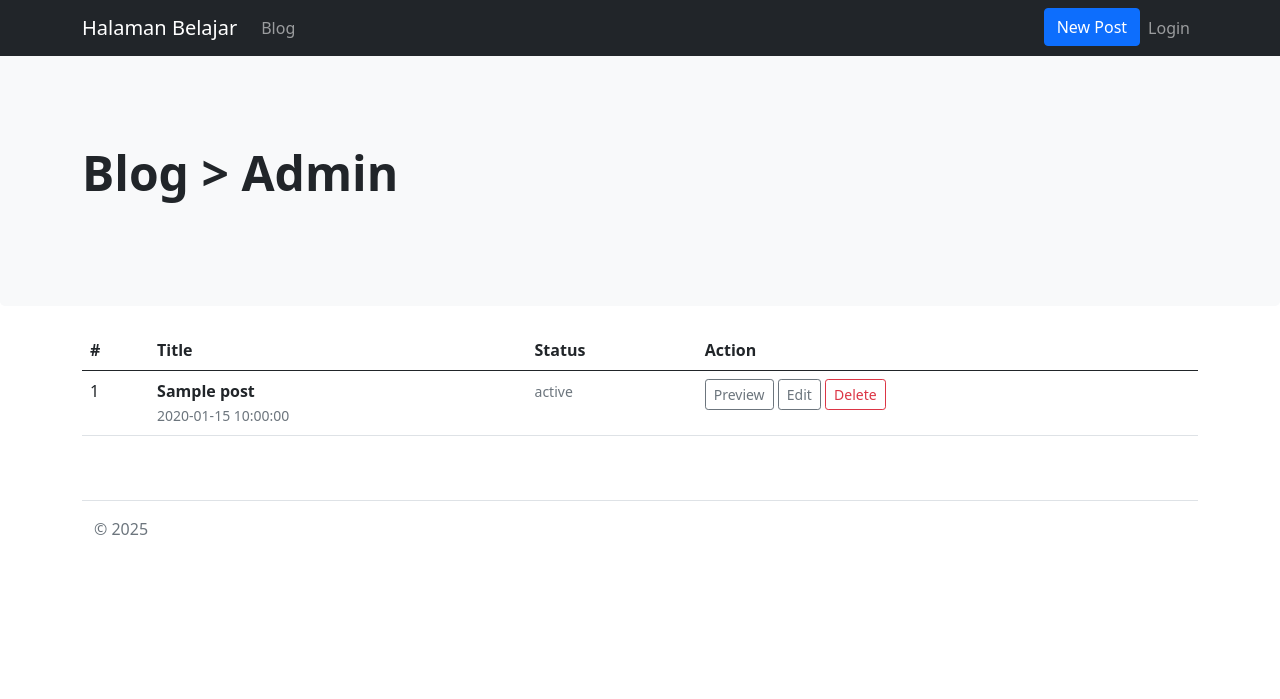
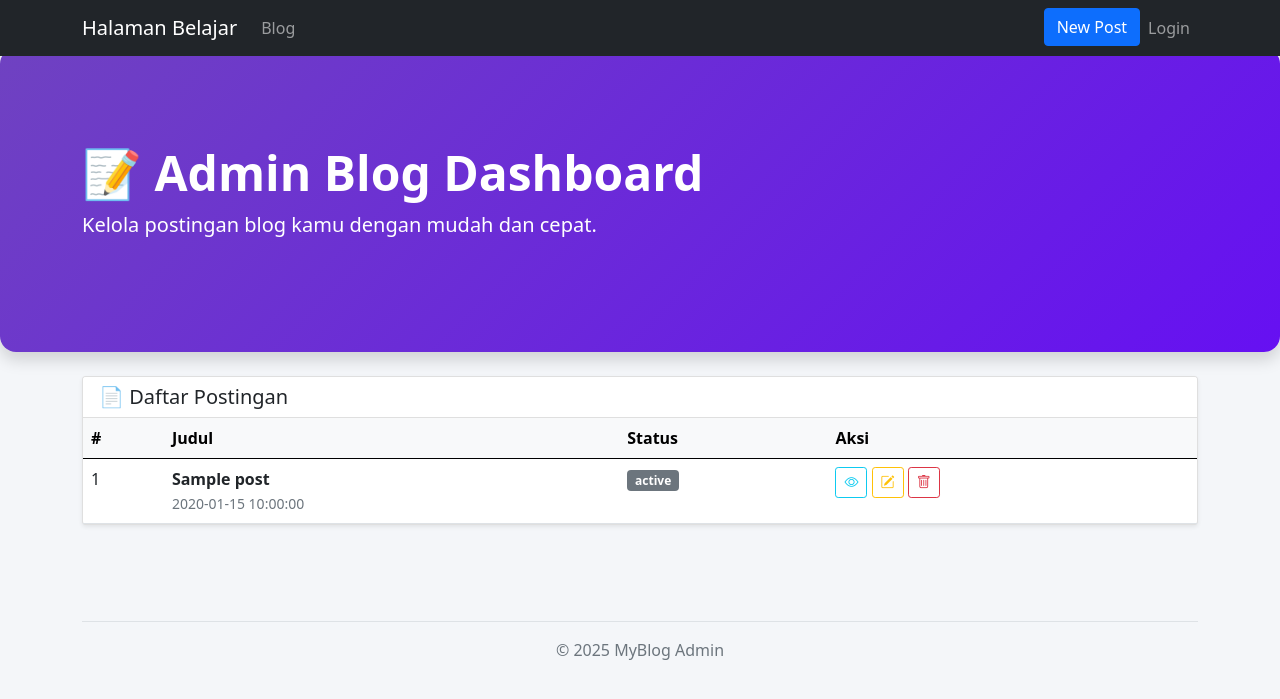
Before and after one commit to amanbd04/project3, a CodeIgniter 4 app: the page made by app/Views/admin/admin_post_list.php in a window 1280 px wide. Shown: the top 699 px of the page. Run offline with PHP 8.4 and a stand-in for CodeIgniter, Linux system fonts and the light colour scheme; the template is opened without the code that fills it: most values are stand-ins (such as "Sample title", 1, 10 or a date in 2020); some libraries are stand-ins or nearby versions.

Commit message:
penambahan "layout"

```diff
--- a/app/Config/Routes.php
+++ b/app/Config/Routes.php
@@ -7,13 +7,13 @@ use CodeIgniter\Router\RouteCollection;
  */
 $routes->get('/', 'Home::index');
 $routes->get('/about', 'Page::about');
-$routes->get('/contact', 'Page::contact');
+$routes->get('/contact', 'Kontak::index'); // Ganti ke controller 'Kontak'
 $routes->get('/faqs', 'Page::faqs');
 $routes->get('/post', 'Post::index');
 $routes->get('/post/(:any)', 'Post::viewPost/$1');
 
-// 🟢 Tambahkan ini untuk menangani POST dari form kontak
-$routes->post('/kirim', 'Page::kirim'); // GANTI jika controller bukan Contact
+// ✅ Rute POST untuk form kontak
+$routes->post('/contact/kirim', 'Kontak::kirim'); // Sesuai action form
 
 // Admin post
 $routes->group('admin', function($routes){
--- a/app/Views/admin/admin_post_list.php
+++ b/app/Views/admin/admin_post_list.php
@@ -3,30 +3,56 @@
 <head>
 	<meta charset="UTF-8">
 	<meta name="viewport" content="width=device-width, initial-scale=1.0">
-<title>MyBlog</title>
+	<title>Admin Panel - MyBlog</title>
+
 	<!-- Bootstrap CSS -->
 	<link rel="stylesheet" href="<?= base_url('css/bootstrap.min.css') ?>" />
+	<!-- Bootstrap Icons -->
+	<link rel="stylesheet" href="https://cdn.jsdelivr.net/npm/bootstrap-icons@1.10.5/font/bootstrap-icons.css">
+	<style>
+		body {
+			background-color: #f4f6f9;
+		}
+		.header-box {
+			background: linear-gradient(135deg, #6f42c1, #6610f2);
+			color: white;
+			border-radius: 1rem;
+		}
+		.table thead {
+			background-color: #e9ecef;
+		}
+		.modal-body h2 {
+			color: #dc3545;
+		}
+	</style>
 </head>
 <body>
-
 
 <!-- Navbar -->
 <?= $this->include('admin/navbar'); ?>
 
-<div class="p-5 mb-4 bg-light rounded-3 mt-5">
+<!-- Header -->
+<div class="p-5 mb-4 header-box mt-5 shadow">
 	<div class="container py-5">
-    <h1 class="display-5 fw-bold">Blog > Admin</h1>
+		<h1 class="display-5 fw-bold">📝 Admin Blog Dashboard</h1>
+		<p class="lead">Kelola postingan blog kamu dengan mudah dan cepat.</p>
 	</div>
 </div>
 
-<div class="container">
-<table class="table">
-<thead>
+<!-- Table Post List -->
+<div class="container mb-5">
+	<div class="card shadow-sm">
+		<div class="card-header bg-white">
+			<h5 class="mb-0">📄 Daftar Postingan</h5>
+		</div>
+		<div class="card-body p-0">
+			<table class="table table-hover mb-0">
+				<thead class="table-light">
 					<tr>
 						<th>#</th>
-    <th>Title</th>
+						<th>Judul</th>
 						<th>Status</th>
-    <th>Action</th>
+						<th>Aksi</th>
 					</tr>
 				</thead>
 				<tbody>
@@ -39,50 +65,54 @@
 						</td>
 						<td>
 							<?php if($post['status'] === 'published'): ?>
-            <small class="text-success"><?= $post['status'] ?></small>
+								<span class="badge bg-success"><?= $post['status'] ?></span>
 							<?php else: ?>
-            <small class="text-muted"><?= $post['status'] ?></small>
+								<span class="badge bg-secondary"><?= $post['status'] ?></span>
 							<?php endif ?>
 						</td>
 						<td>
 							<a href="<?= base_url('admin/post/'.$post['id'].'/preview') ?>"
-           class="btn btn-sm btn-outline-secondary" target="_blank">Preview</a>
+							   class="btn btn-sm btn-outline-info" target="_blank"><i class="bi bi-eye"></i></a>
 							<a href="<?= base_url('admin/post/'.$post['id'].'/edit') ?>"
-           class="btn btn-sm btn-outline-secondary">Edit</a>
+							   class="btn btn-sm btn-outline-warning"><i class="bi bi-pencil-square"></i></a>
 							<a href="#"
 							   data-href="<?= base_url('admin/post/'.$post['id'].'/delete') ?>"
 							   onclick="confirmToDelete(this)"
-           class="btn btn-sm btn-outline-danger">Delete</a>
+							   class="btn btn-sm btn-outline-danger"><i class="bi bi-trash"></i></a>
 						</td>
 					</tr>
 					<?php endforeach ?>
 				</tbody>
 			</table>
 		</div>
+	</div>
+</div>
 
+<!-- Modal Konfirmasi Hapus -->
 <div id="confirm-dialog" class="modal fade" tabindex="-1" role="dialog">
-<div class="modal-dialog" role="document">
-<div class="modal-content">
-    <div class="modal-body">
-        <h2 class="h2">Are you sure?</h2>
-        <p>The data will be deleted and lost forever</p>
+	<div class="modal-dialog modal-dialog-centered" role="document">
+		<div class="modal-content border-0 shadow">
+			<div class="modal-body text-center">
+				<i class="bi bi-exclamation-triangle-fill text-danger display-4"></i>
+				<h2 class="h4 mt-3">Yakin ingin menghapus?</h2>
+				<p>Data ini akan hilang selamanya dan tidak bisa dikembalikan.</p>
 			</div>
-    <div class="modal-footer">
-        <a href="#" role="button" id="delete-button" class="btn btn-danger">Delete</a>
-        <button type="button" class="btn btn-secondary" data-bs-dismiss="modal">Cancel</button>
+			<div class="modal-footer justify-content-center border-0">
+				<a href="#" role="button" id="delete-button" class="btn btn-danger px-4">Hapus</a>
+				<button type="button" class="btn btn-secondary px-4" data-bs-dismiss="modal">Batal</button>
 			</div>
 		</div>
 	</div>
 </div>
 
+<!-- Footer -->
 <div class="container py-4">
-<footer class="pt-3 mt-4 text-muted border-top">
-<div class="container">
-    &copy; <?= date('Y') ?>
-</div>
+	<footer class="pt-3 mt-4 text-muted border-top text-center">
+		&copy; <?= date('Y') ?> MyBlog Admin
 	</footer>
 </div>
 
+<!-- Script -->
 <script>
 function confirmToDelete(el) {
 	document.getElementById("delete-button").setAttribute("href", el.dataset.href);
@@ -91,9 +121,7 @@ function confirmToDelete(el) {
 }
 </script>
 
-<!-- Jquery dan Bootstrap JS -->
-<script src="<?= base_url('js/jquery.min.js') ?>"></script>
+<!-- Bootstrap JS -->
 <script src="<?= base_url('js/bootstrap.bundle.min.js') ?>"></script>
-
 </body>
 </html>
```
Also changed, not shown: app/Config/Email.php (+13 -31 lines), app/Controllers/Kontak.php (added, +45 -0 lines), app/Views/contact.php (+10 -9 lines), app/Views/home.php (+104 -7 lines), app/Views/layout/template.php (added, +83 -0 lines), public/images/caffe11.jpg (added). Lines whose indentation alone changed are shown as unchanged.
